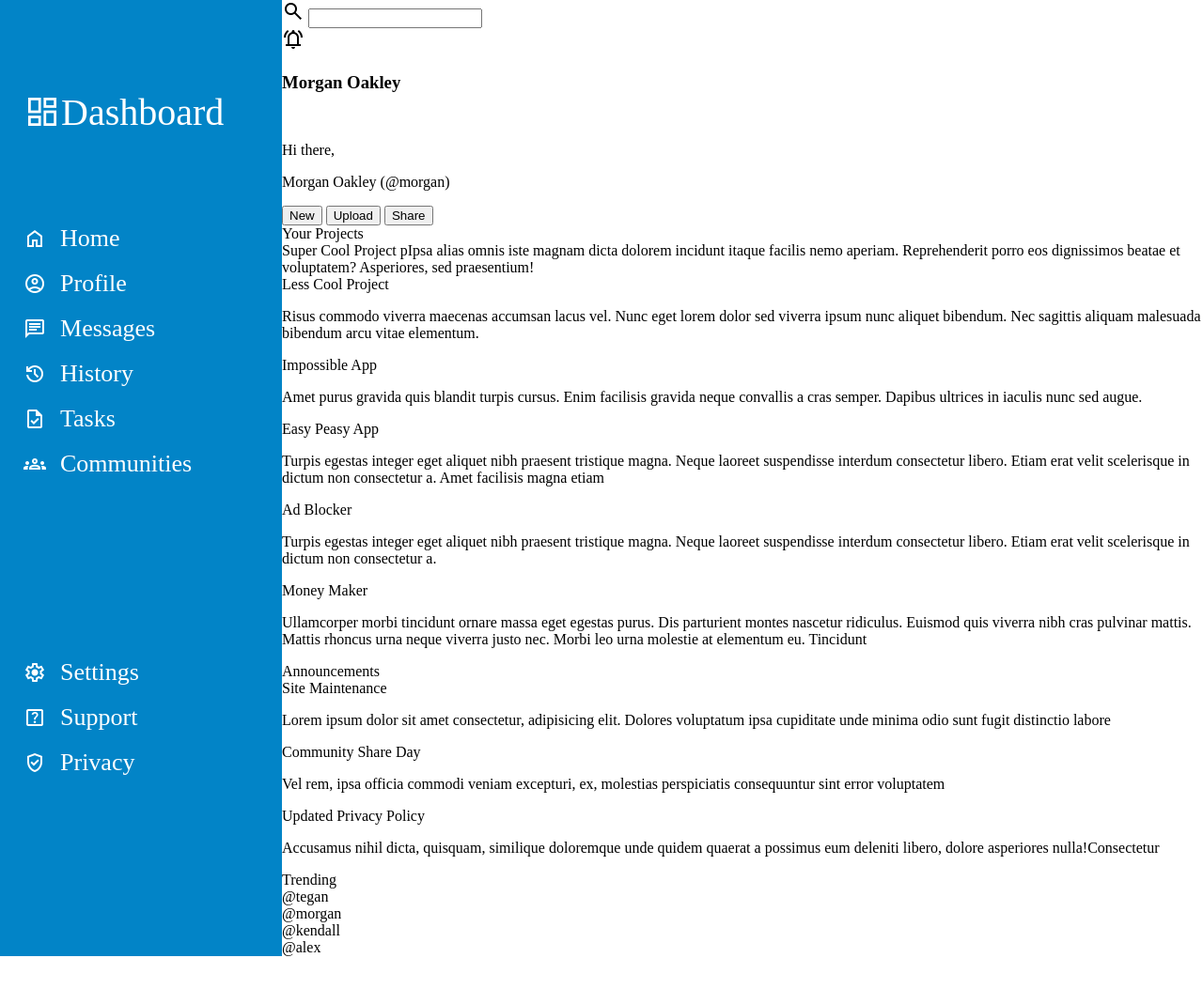
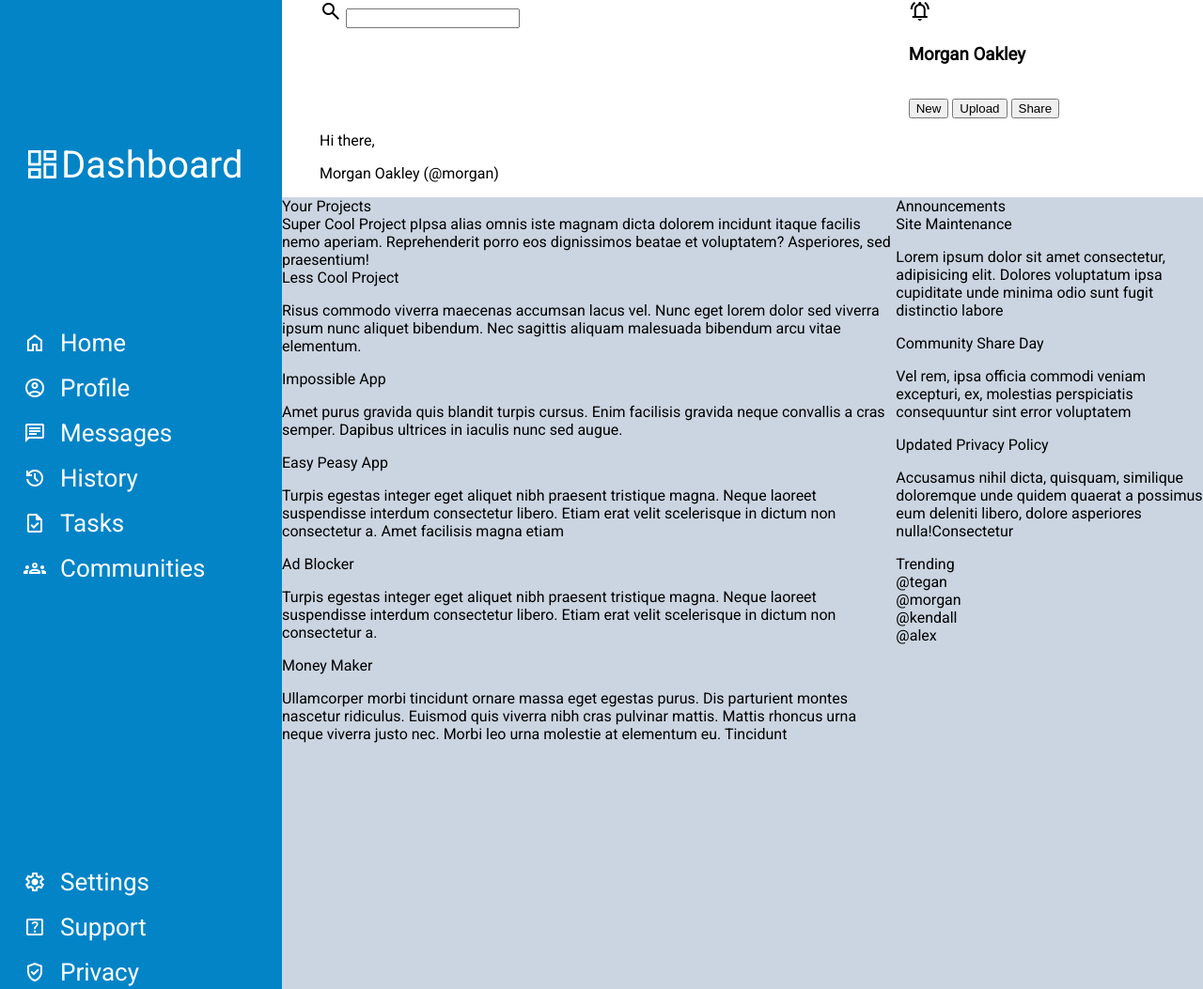
Before and after one commit to 2darwin/admin-dashboard, a plain HTML site: page index.html in a window 1280 px wide. Shown: the top 1053 px of the page at 94% size. Before the commit the page ends 1018 px from the top, so only its background shows below. Drawn offline with nearby package versions, Linux system fonts and the light colour scheme.

Commit message:
Content and header layout

```diff
--- a/style.css
+++ b/style.css
@@ -1,4 +1,7 @@
+@import url('https://fonts.googleapis.com/css2?family=Outfit:wght@400;700&family=Roboto&display=swap');
+
 body {
+  font-family: 'Roboto', sans-serif;
   margin: 0;
   padding: 0;
   display: grid;
@@ -10,7 +13,11 @@ body {
 }
 .header {
   display: grid;
+  grid-template-columns: 1fr 1fr 1fr;
+  grid-template-rows: 1fr 1fr;
+  grid-template-areas: "search search profile" "welcome welcome button";
   grid-area: header;
+  margin-left: 40px;
 }
 .sidebar {
   display: grid;
@@ -20,7 +27,11 @@ body {
 }
 .content {
   display: grid;
+  grid-template-columns: 1fr 1fr 1fr;
+  grid-template-rows: 1fr 1fr 1fr;
+  grid-template-areas: "projects projects announcements" "projects projects trending" "projects projects trending";
   grid-area: content;
+  background-color: #cbd5e1;
 }
 .main-links,
 .secondary-links {
@@ -43,3 +54,24 @@ a {
   font-size: 26px;
   gap: 15px;
 }
+.projects{
+  grid-area: projects;
+}
+.announcements{
+  grid-area: announcements;
+}
+.trending{
+  grid-area: trending;
+}
+.search-container{
+  grid-area: search;
+}
+.profile-container{
+  grid-area: profile;
+}
+.welcome-container{
+  grid-area: welcome;
+}
+.button-container{
+  grid-area: button;
+}
```
